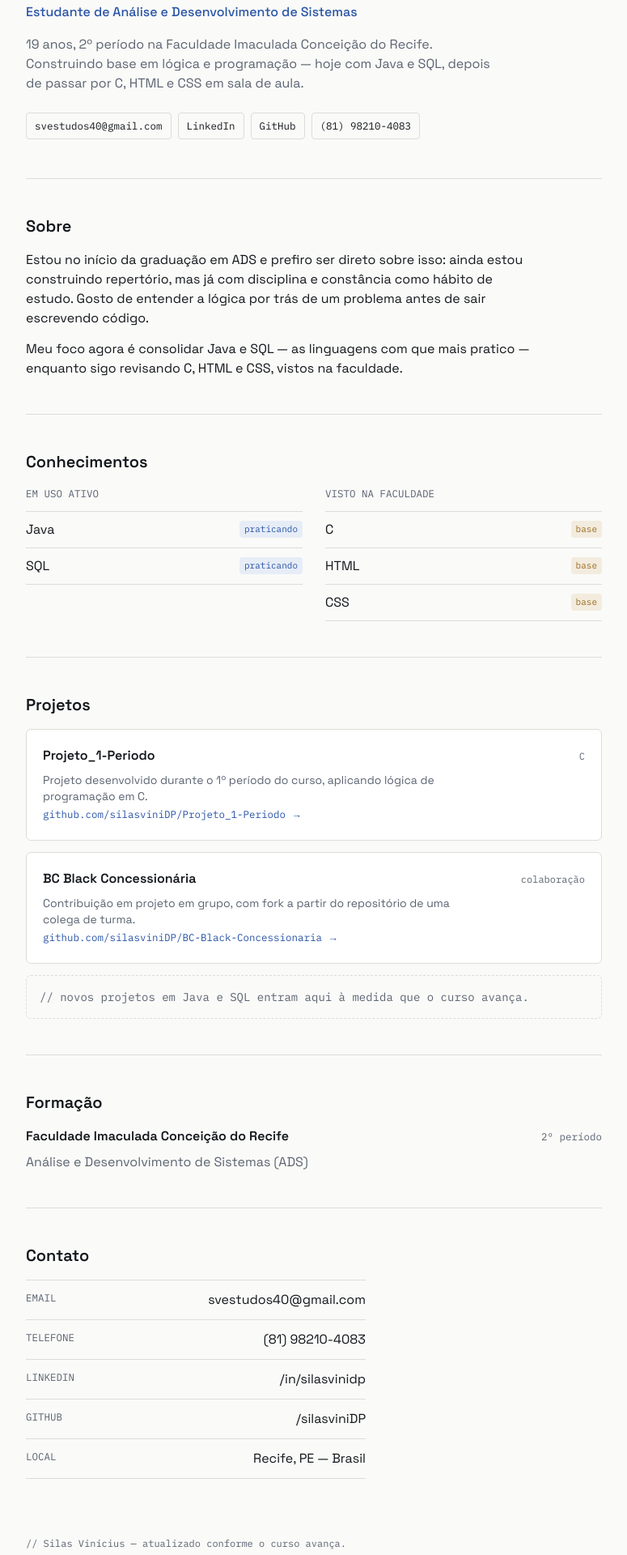
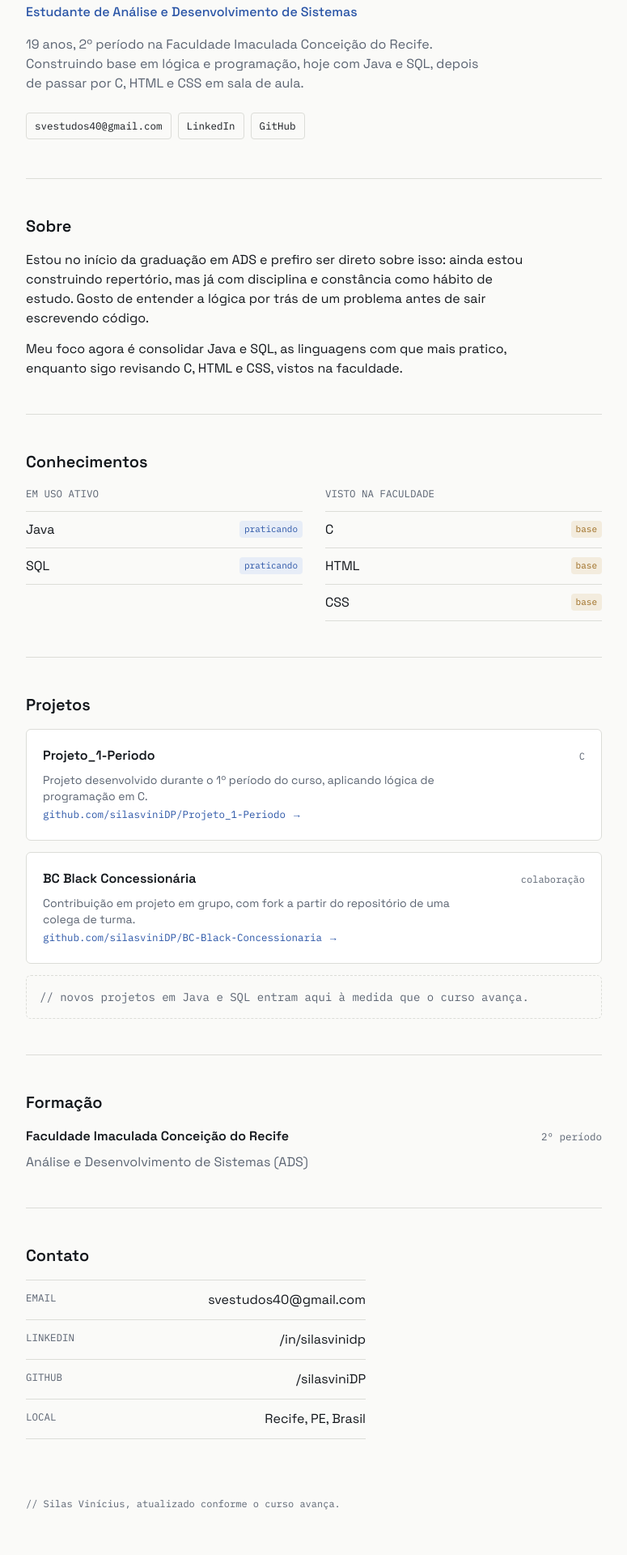
Before and after one commit to silasviniDP/Portfolio, a Next.js app: page / in a window 1280 px wide. Shown: the part 180-2100 px from the top of the page at 81% size, without its empty margins (252-1027 px from the left). After the commit the page ends 2073 px from the top, so only its background shows below. Built offline with nearby package versions, Linux system fonts and the light colour scheme.

Commit message:
Ajustes por feedback.

```diff
--- a/app/layout.tsx
+++ b/app/layout.tsx
@@ -15,7 +15,7 @@ const plexMono = IBM_Plex_Mono({
 });
 
 export const metadata: Metadata = {
-  title: "Silas Vinícius — Portfólio",
+  title: "Silas Vinícius, Portfólio",
   description:
     "Estudante de Análise e Desenvolvimento de Sistemas na Faculdade Imaculada Conceição do Recife.",
 };
--- a/components/About.tsx
+++ b/components/About.tsx
@@ -9,8 +9,8 @@ export default function About() {
         de um problema antes de sair escrevendo código.
       </p>
       <p className="mt-3.5 max-w-[62ch]">
-        Meu foco agora é consolidar Java e SQL — as linguagens com que mais
-        pratico — enquanto sigo revisando C, HTML e CSS, vistos na
+        Meu foco agora é consolidar Java e SQL, as linguagens com que mais
+        pratico, enquanto sigo revisando C, HTML e CSS, vistos na
         faculdade.
       </p>
     </section>
--- a/components/Contact.tsx
+++ b/components/Contact.tsx
@@ -1,9 +1,8 @@
 const items = [
   { label: "EMAIL", value: "svestudos40@gmail.com", href: "mailto:svestudos40@gmail.com" },
-  { label: "TELEFONE", value: "(81) 98210-4083", href: "tel:+5581982104083" },
   { label: "LINKEDIN", value: "/in/silasvinidp", href: "https://linkedin.com/in/silasvinidp" },
   { label: "GITHUB", value: "/silasviniDP", href: "https://github.com/silasviniDP" },
-  { label: "LOCAL", value: "Recife, PE — Brasil", href: null },
+  { label: "LOCAL", value: "Recife, PE, Brasil", href: null },
 ];
 
 export default function Contact() {
--- a/components/Footer.tsx
+++ b/components/Footer.tsx
@@ -2,7 +2,7 @@ export default function Footer() {
   return (
     <footer className="pb-[calc(28px+env(safe-area-inset-bottom,0px))] pt-7">
       <p className="font-mono text-xs text-ink-soft">
-        // Silas Vinícius — atualizado conforme o curso avança.
+        // Silas Vinícius, atualizado conforme o curso avança.
       </p>
     </footer>
   );
--- a/components/Hero.tsx
+++ b/components/Hero.tsx
@@ -2,16 +2,12 @@ const chips = [
   { label: "svestudos40@gmail.com", href: "mailto:svestudos40@gmail.com" },
   { label: "LinkedIn", href: "https://linkedin.com/in/silasvinidp" },
   { label: "GitHub", href: "https://github.com/silasviniDP" },
-  { label: "(81) 98210-4083", href: "tel:+5581982104083" },
 ];
 
 export default function Hero() {
   return (
     <>
       <div className="flex items-center justify-between pt-5 text-[13px] text-ink-soft font-mono">
-        <span>
-          <span className="text-accent">●</span> disponível para estágio
-        </span>
         <span>Recife, PE</span>
       </div>
 
@@ -27,7 +23,7 @@ export default function Hero() {
         </p>
         <p className="mt-4 max-w-[56ch] text-ink-soft">
           19 anos, 2º período na Faculdade Imaculada Conceição do Recife.
-          Construindo base em lógica e programação — hoje com Java e SQL,
+          Construindo base em lógica e programação, hoje com Java e SQL,
           depois de passar por C, HTML e CSS em sala de aula.
         </p>
 
```
